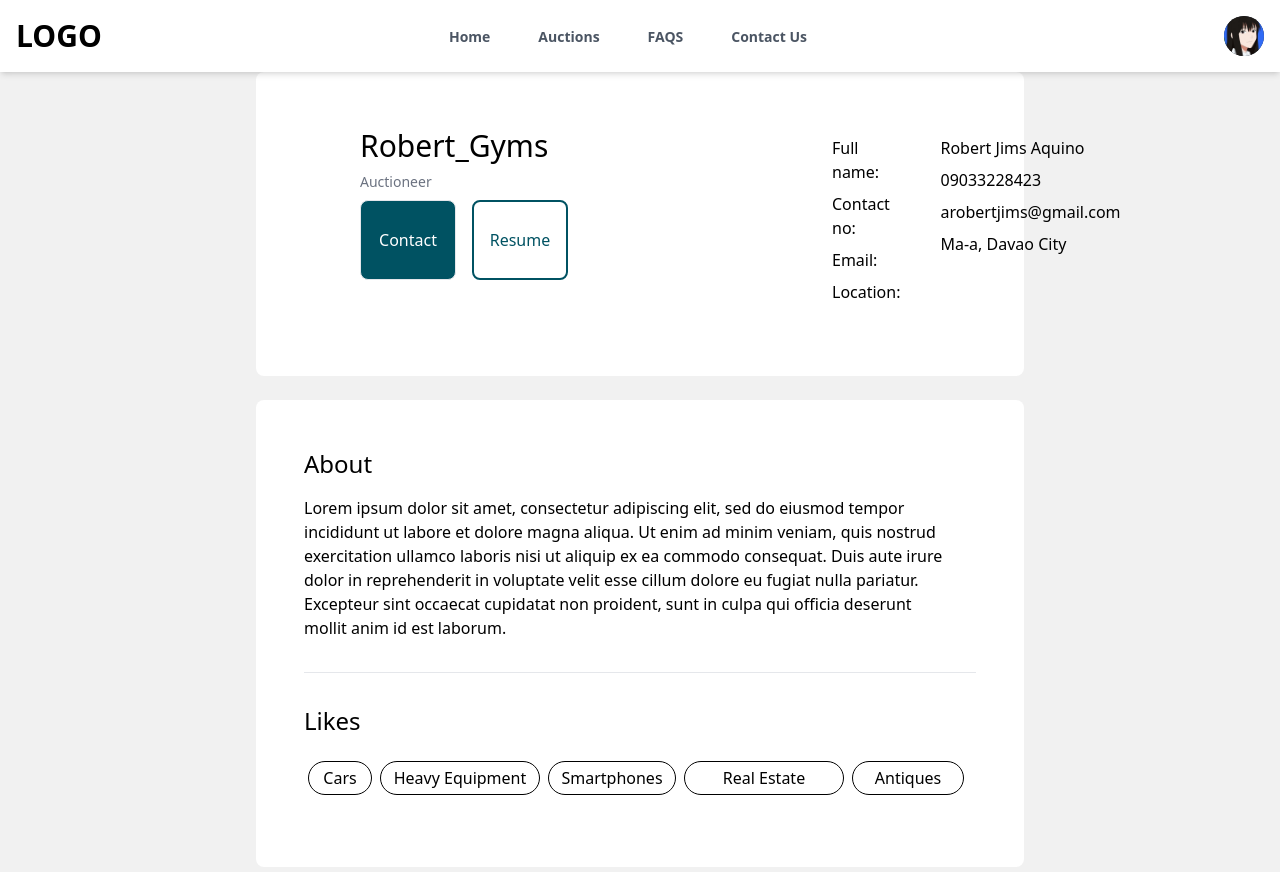
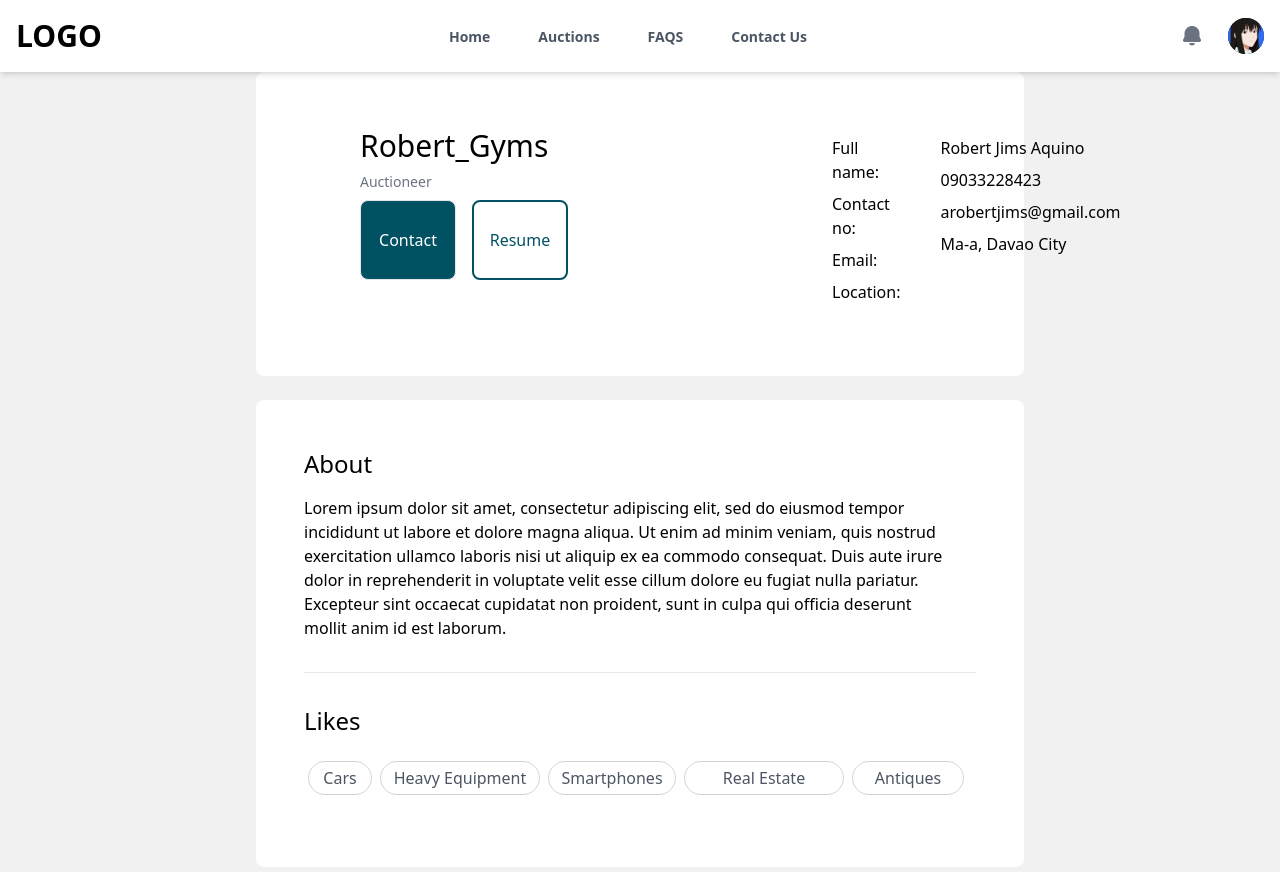
Before and after one commit to yenhar/capstone, a Nuxt app: page /profile in a window 1280 px wide. Built offline with nearby package versions, Linux system fonts and the light colour scheme.

Commit message:
updated nav bar and new profile page

```diff
--- a/layouts/navbar.vue
+++ b/layouts/navbar.vue
@@ -13,19 +13,24 @@
           </button>
         </div>
         <ul class="hidden absolute top-1/2 left-1/2 transform -translate-y-1/2 -translate-x-1/2 lg:flex lg:mx-auto lg:flex lg:items-center lg:w-auto lg:space-x-6">
-          <li><a class="text-sm text-gray-600 font-bold hover:text-gray-500" href="#">Home</a></li>
+          <li><a class="text-sm text-gray-600 font-bold hover:text-custom-bluegreen" href="#">Home</a></li>
           <li class="text-gray-300"></li>
-          <li><a class="text-sm text-gray-600 font-bold hover:text-gray-500" href="#">Auctions</a></li>
+          <li><a class="text-sm text-gray-600 font-bold hover:text-custom-bluegreen" href="#">Auctions</a></li>
           <li class="text-gray-300"></li>
-          <li><a class="text-sm text-gray-600 font-bold hover:text-gray-500" href="#">FAQS</a></li>
+          <li><a class="text-sm text-gray-600 font-bold hover:text-custom-bluegreen" href="#">FAQS</a></li>
           <li class="text-gray-300"></li>
-          <li><a class="text-sm text-gray-600 font-bold hover:text-gray-500" href="#">Contact Us</a></li>
+          <li><a class="text-sm text-gray-600 font-bold hover:text-custom-bluegreen" href="#">Contact Us</a></li>
           <li class="text-gray-300"></li>
         </ul>
-        <button type="button" class="flex text-sm bg-gray-800 rounded-full md:me-0 focus:ring-4 focus:ring-gray-300 dark:focus:ring-gray-600" id="user-menu-button" aria-expanded="false" data-dropdown-toggle="user-dropdown" data-dropdown-placement="bottom">
-          <span class="sr-only">Open user menu</span>
-          <img class="w-10 h-10 rounded-full" src="../public/images/Mizuho.jpg">
-        </button>
+        <div class="flex items-center space-x-4">
+            <div class="p-2  cursor-pointer hover:bg-gray-300 rounded-full transition duration-300">
+                <img class="w-6 h-6" src="../public/images/Notification.png" alt="Notification Icon">
+            </div>
+            <button type="button" class="flex text-sm bg-gray-800 rounded-full md:me-0 focus:ring-4 focus:ring-gray-300 dark:focus:ring-gray-600" id="user-menu-button" aria-expanded="false" data-dropdown-toggle="user-dropdown" data-dropdown-placement="bottom">
+              <span class="sr-only">Open user menu</span>
+              <img class="w-9 h-9 rounded-full" src="../public/images/Mizuho.jpg">
+            </button>
+        </div>
       </nav>
       <div>
         <slot/>
--- a/pages/login.vue
+++ b/pages/login.vue
@@ -32,7 +32,7 @@
           </div>
 
           <div class="flex justify-center mt-4">
-            <button type="button" class="border w-5/6 bg-custom-bluegreen rounded-lg text-white h-14 transition-shadow duration-300 hover:shadow-inner">Log In</button>
+            <button type="button" class="border w-5/6 bg-custom-bluegreen rounded-lg text-white h-14 transition-shadow duration-300 hover:shadow-inner ">Log In</button>
           </div>
 
           <div class="text-center mb-5 mt-4">
@@ -44,7 +44,7 @@
           </div>
 
           <div class="flex justify-center my-8">
-            <button type="button" class="border w-5/6 bg-custom-green rounded-lg text-white h-14">Create new account</button>
+            <button type="button" class="border w-5/6 bg-custom-green rounded-lg text-white h-14 hover:shadow-inner">Create new account</button>
           </div>
 
           <div class="flex justify-center mt-4 mb-8">
--- a/pages/profile.vue
+++ b/pages/profile.vue
@@ -9,8 +9,8 @@
             <h1 class="text-3xl font-medium">Robert_Gyms</h1>
             <h1 class="text-sm font-medium text-gray-500 my-2">Auctioneer</h1>
             <div class="flex justify left">
-                <button type="button" class="border p-2 w-24 h-20 bg-custom-bluegreen rounded-lg text-white font-medium mr-2">Contact</button>
-                <button type="button" class="border-2 border-custom-bluegreen p-2 w-24 h-20 bg-white rounded-lg text-custom-bluegreen font-medium ml-2 outline-custom-bluegreen ">Resume</button>
+                <button type="button" class="border p-2 w-24 h-20 bg-custom-bluegreen rounded-lg text-white font-medium mr-2 hover:shadow-xl">Contact</button>
+                <button type="button" class="border-2 border-custom-bluegreen p-2 w-24 h-20 bg-white rounded-lg text-custom-bluegreen font-medium ml-2 outline-custom-bluegreen hover:shadow-xl">Resume</button>
             </div>
 
           </div>
@@ -51,11 +51,11 @@
           </div>
           <div class="flex justify left">
             <div class="my-6">
-                <button type="button" class="border leading-none border-black p-2 w-16  bg-white rounded-full text-black font-medium mx-1">Cars</button>
-                <button type="button" class="border leading-none border-black p-2 w-40  bg-white rounded-full text-black font-medium mx-1 outline-custom-bluegreen ">Heavy Equipment</button>
-                <button type="button" class="border leading-none border-black p-2 w-32  bg-white rounded-full text-black font-medium mx-1">Smartphones</button>
-                <button type="button" class="border leading-none border-black p-2 w-40  bg-white rounded-full text-black font-medium mx-1 outline-custom-bluegreen ">Real Estate</button>
-                <button type="button" class="border leading-none border-black p-2 w-28  bg-white rounded-full text-black font-medium mx-1">Antiques</button>
+                <button type="button" class="border leading-none border-gray-300 p-2 w-16  bg-white rounded-full text-gray-600 font-normal mx-1">Cars</button>
+                <button type="button" class="border leading-none border-gray-300 p-2 w-40  bg-white rounded-full text-gray-600 font-normal mx-1 outline-custom-bluegreen ">Heavy Equipment</button>
+                <button type="button" class="border leading-none border-gray-300 p-2 w-32  bg-white rounded-full text-gray-600 font-normal mx-1">Smartphones</button>
+                <button type="button" class="border leading-none border-gray-300 p-2 w-40  bg-white rounded-full text-gray-600 font-normal mx-1 outline-custom-bluegreen ">Real Estate</button>
+                <button type="button" class="border leading-none border-gray-300 p-2 w-28  bg-white rounded-full text-gray-600 font-normal mx-1">Antiques</button>
             </div>
 
 
--- a/pages/registration.vue
+++ b/pages/registration.vue
@@ -50,7 +50,7 @@
 
 
         <div class="flex justify-center mt-8">
-          <button type="button" class="border p-2 w-full bg-custom-bluegreen rounded-lg text-white h-14 m-12">Submit</button>
+          <button type="button" class="border p-2 w-full bg-custom-bluegreen rounded-lg text-white h-14 m-12 hover:shadow-inner">Submit</button>
         </div>
       </div>
     </NuxtLayout>
```
Also changed, not shown: public/images/Notification.png (added).
